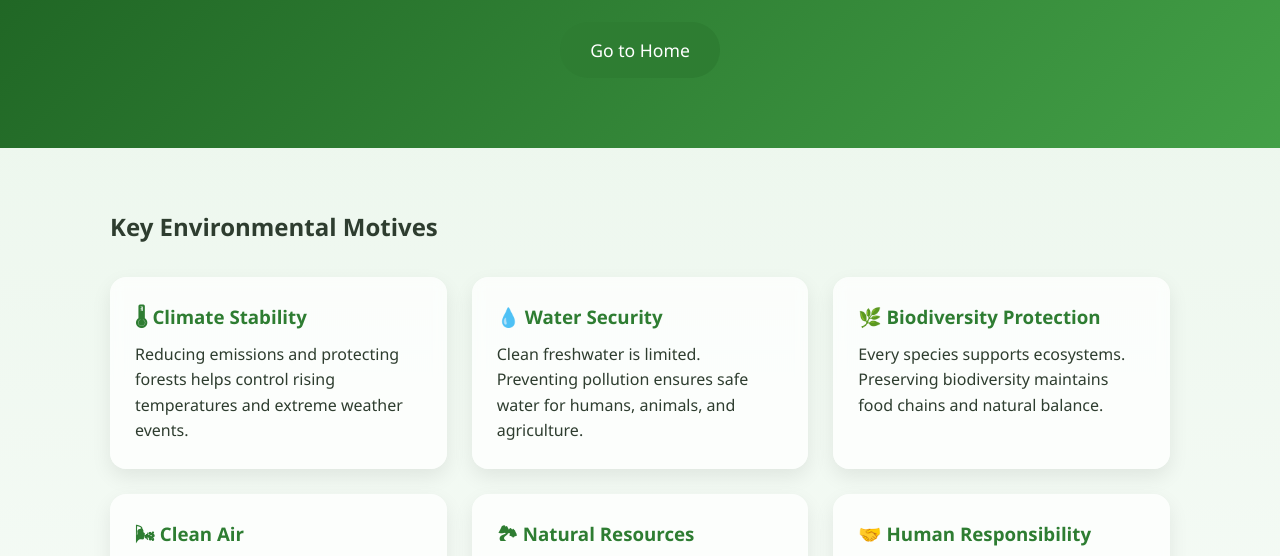
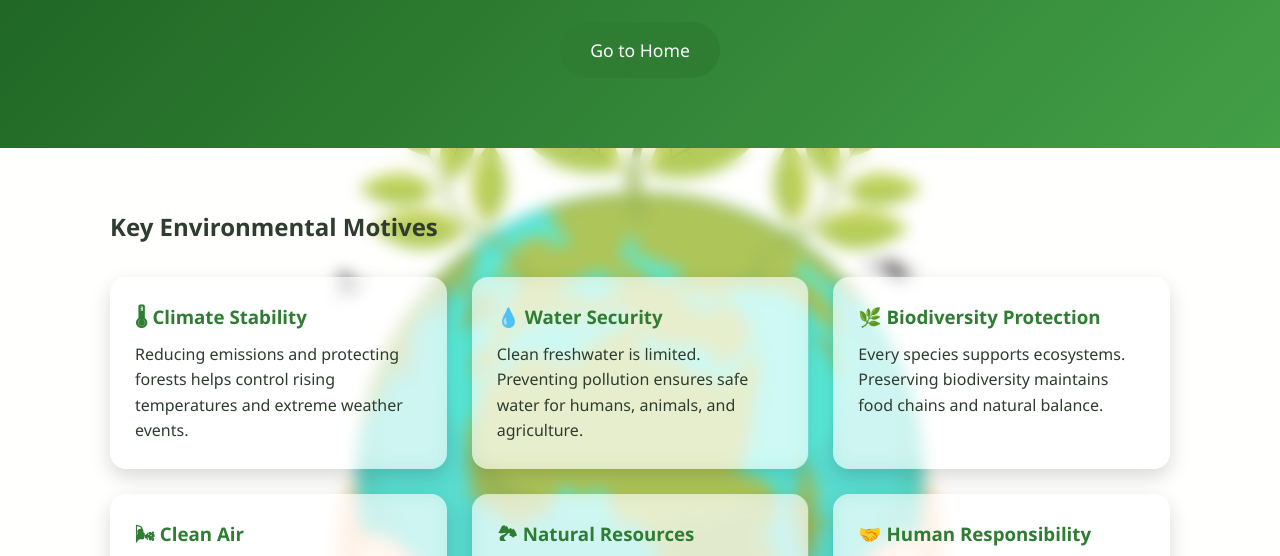
Before and after one commit to differentayaan-max/Earth_Awareness, a plain HTML site: page motives.html in a window 1280 px wide. Shown: the part 221-777 px from the top of the page. Drawn offline with Linux system fonts and the light colour scheme.

Commit message:
motives.html

```diff
--- a/motives.html
+++ b/motives.html
@@ -14,7 +14,8 @@
 
     body {
       font-family: 'Segoe UI', Tahoma, sans-serif;
-      background: linear-gradient(to bottom, #e8f5e9, #ffffff);
+      background: url('earth.jpg') no-repeat center center fixed;
+      background-size: cover;
       color: #2e3d2f;
       line-height: 1.6;
     }
@@ -41,6 +42,9 @@
       padding: 60px 20px;
       max-width: 1100px;
       margin: auto;
+      background: rgba(255, 255, 255, 0.35);
+      backdrop-filter: blur(8px);
+      border-radius: 22px;
     }
 
     .card-grid {
@@ -51,11 +55,11 @@
     }
 
     .card {
-      background: rgba(255, 255, 255, 0.75);
-      backdrop-filter: blur(6px);
+      background: rgba(255, 255, 255, 0.55);
+      backdrop-filter: blur(10px);
       border-radius: 16px;
       padding: 25px;
-      box-shadow: 0 8px 20px rgba(0,0,0,0.08);
+      box-shadow: 0 8px 20px rgba(0,0,0,0.15);
       transition: transform 0.3s ease;
     }
 
```
